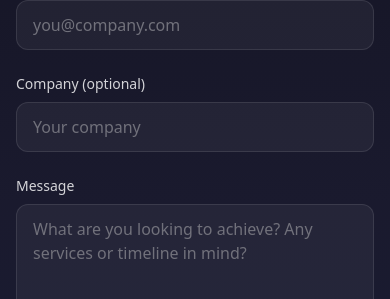
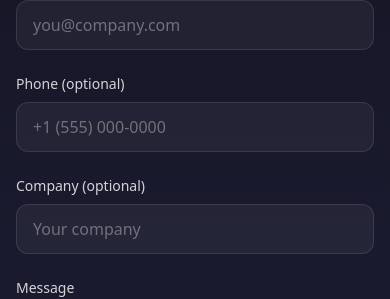
Before and after one commit to BMcCarthy96/McCarthyAIAutomations, a Next.js app: page /contact in a window 390 px wide. Shown: the part 545-844 px from the top of the page. Built offline with nearby package versions, Linux system fonts and the light colour scheme; no server answers.

Commit message:
Add optional phone field to lead form

```diff
--- a/app/admin/support/[id]/page.tsx
+++ b/app/admin/support/[id]/page.tsx
@@ -16,6 +16,7 @@ import {
   Building2,
   Calendar,
   Mail,
+  Phone,
   Sparkles,
   User,
 } from "lucide-react";
@@ -158,6 +159,17 @@ export default async function AdminSupportRequestPage({
                   </dd>
                 </div>
               )}
+              {request.source === "public" && request.requesterPhone && (
+                <div>
+                  <dt className="flex items-center gap-1.5 text-xs font-medium text-zinc-500">
+                    <Phone className="h-3.5 w-3.5" aria-hidden />
+                    Phone
+                  </dt>
+                  <dd className="mt-1 font-mono text-sm text-zinc-200">
+                    {request.requesterPhone}
+                  </dd>
+                </div>
+              )}
             </dl>
           </div>
 
--- a/components/contact/ContactForm.tsx
+++ b/components/contact/ContactForm.tsx
@@ -137,6 +137,23 @@ export function ContactForm() {
       </div>
       <div>
         <label
+          htmlFor="phone"
+          className="block text-sm font-medium text-zinc-300"
+        >
+          Phone (optional)
+        </label>
+        <input
+          id="phone"
+          name="phone"
+          type="tel"
+          maxLength={50}
+          autoComplete="tel"
+          className="mt-2 w-full rounded-xl border border-white/10 bg-white/5 px-4 py-3 text-white placeholder-zinc-500 focus:border-indigo-500 focus:outline-none focus:ring-1 focus:ring-indigo-500"
+          placeholder="+1 (555) 000-0000"
+        />
+      </div>
+      <div>
+        <label
           htmlFor="company"
           className="block text-sm font-medium text-zinc-300"
         >
--- a/lib/database.types.ts
+++ b/lib/database.types.ts
@@ -110,6 +110,7 @@ export interface Database {
           category: string | null;
           requester_name: string | null;
           requester_email: string | null;
+          requester_phone: string | null;
           lead_follow_up_eligible: boolean;
           follow_up_sent_at: string | null;
           lead_follow_up_suppressed: boolean;
@@ -141,6 +142,7 @@ export interface Database {
           category?: string | null;
           requester_name?: string | null;
           requester_email?: string | null;
+          requester_phone?: string | null;
           lead_follow_up_eligible?: boolean;
           follow_up_sent_at?: string | null;
           lead_follow_up_suppressed?: boolean;
@@ -172,6 +174,7 @@ export interface Database {
           category?: string | null;
           requester_name?: string | null;
           requester_email?: string | null;
+          requester_phone?: string | null;
           lead_follow_up_eligible?: boolean;
           follow_up_sent_at?: string | null;
           lead_follow_up_suppressed?: boolean;
--- a/lib/email/public-consultation-emails.ts
+++ b/lib/email/public-consultation-emails.ts
@@ -22,6 +22,8 @@ function getAppBaseUrl(): string {
 export type PublicConsultationEmailPayload = {
   requesterName: string;
   requesterEmail: string;
+  /** Optional; included in admin notification only when set. */
+  requesterPhone?: string;
   company: string;
   subject: string;
   message: string;
@@ -57,6 +59,9 @@ export async function sendPublicConsultationEmails(
         "",
         `Name: ${payload.requesterName}`,
         `Email: ${payload.requesterEmail}`,
+        ...(payload.requesterPhone
+          ? [`Phone: ${payload.requesterPhone}`]
+          : []),
         `Subject: ${payload.subject}`,
         ...(payload.company ? [`Company: ${payload.company}`] : []),
         "",
--- a/lib/lead-ai/analyze-public-lead.ts
+++ b/lib/lead-ai/analyze-public-lead.ts
@@ -209,6 +209,7 @@ interface ZapierLeadEnrichmentPayload {
   site_url: string | null;
   name: string;
   email: string | null;
+  phone: string | null;
   message: string;
   summary: string | null;
   business_type: string | null;
@@ -289,7 +290,7 @@ export async function processPublicLeadAnalysis(
   const { data: row, error: fetchErr } = await supabase
     .from("support_requests")
     .select(
-      "id, client_id, category, requester_name, requester_email, subject, body, created_at, ai_lead_analysis_status"
+      "id, client_id, category, requester_name, requester_email, requester_phone, subject, body, created_at, ai_lead_analysis_status"
     )
     .eq("id", requestId)
     .maybeSingle();
@@ -435,6 +436,7 @@ export async function processPublicLeadAnalysis(
         site_url: leadEnginePublicSiteUrl(),
         name: requesterName,
         email: (row.requester_email as string | null)?.trim() || null,
+        phone: (row.requester_phone as string | null)?.trim() || null,
         message: body || subject || "",
         summary: normalized.ai_lead_summary,
         business_type: normalized.ai_business_type,
--- a/lib/portal-actions.ts
+++ b/lib/portal-actions.ts
@@ -93,6 +93,7 @@ export type CreatePublicSupportRequestState =
 
 const NAME_MAX = 200;
 const EMAIL_MAX = 320;
+const PHONE_MAX = 50;
 const PUBLIC_SUBJECT_MAX = 500;
 const PUBLIC_BODY_MAX = 10000;
 const WEBSITE_MAX = 512;
@@ -121,6 +122,7 @@ export async function createPublicSupportRequestAction(
 
   const name = (formData.get("name") as string)?.trim() ?? "";
   const email = (formData.get("email") as string)?.trim() ?? "";
+  const phone = (formData.get("phone") as string)?.trim() ?? "";
   const company = (formData.get("company") as string)?.trim() ?? "";
   const message = (formData.get("message") as string)?.trim() ?? "";
   const subjectRaw = (formData.get("subject") as string)?.trim() ?? "";
@@ -156,6 +158,12 @@ export async function createPublicSupportRequestAction(
       error: `Subject must be ${PUBLIC_SUBJECT_MAX} characters or less.`,
     };
   }
+  if (phone.length > PHONE_MAX) {
+    return {
+      success: false,
+      error: `Phone must be ${PHONE_MAX} characters or less.`,
+    };
+  }
 
   let body = message;
   if (company) {
@@ -174,6 +182,7 @@ export async function createPublicSupportRequestAction(
       project_id: null,
       requester_name: name,
       requester_email: email,
+      requester_phone: phone || null,
       subject,
       body,
       status: "open",
@@ -204,6 +213,7 @@ export async function createPublicSupportRequestAction(
     await sendPublicConsultationEmails({
       requesterName: name,
       requesterEmail: email,
+      requesterPhone: phone || undefined,
       company,
       subject,
       message,
--- a/lib/support/admin-data.ts
+++ b/lib/support/admin-data.ts
@@ -129,7 +129,7 @@ export async function getSupportRequestById(
   const { data, error } = await supabase
     .from("support_requests")
     .select(
-      "id, subject, body, status, created_at, client_id, requester_name, requester_email, lead_follow_up_eligible, follow_up_sent_at, lead_follow_up_suppressed, ai_lead_analysis_status, ai_lead_summary, ai_business_type, ai_likely_service, ai_urgency, ai_budget_signal, ai_lead_temperature, ai_confidence, ai_next_action, ai_follow_up_tone, ai_suggested_reply, ai_classification_note, ai_processed_at, ai_error_message, ai_model, clients(name, email), projects(name), support_replies(id, body, sender_type, created_at)"
+      "id, subject, body, status, created_at, client_id, requester_name, requester_email, requester_phone, lead_follow_up_eligible, follow_up_sent_at, lead_follow_up_suppressed, ai_lead_analysis_status, ai_lead_summary, ai_business_type, ai_likely_service, ai_urgency, ai_budget_signal, ai_lead_temperature, ai_confidence, ai_next_action, ai_follow_up_tone, ai_suggested_reply, ai_classification_note, ai_processed_at, ai_error_message, ai_model, clients(name, email), projects(name), support_replies(id, body, sender_type, created_at)"
     )
     .eq("id", id)
     .maybeSingle();
@@ -145,6 +145,7 @@ export async function getSupportRequestById(
     client_id: string | null;
     requester_name: string | null;
     requester_email: string | null;
+    requester_phone: string | null;
     lead_follow_up_eligible: boolean;
     follow_up_sent_at: string | null;
     lead_follow_up_suppressed: boolean;
@@ -207,6 +208,7 @@ export async function getSupportRequestById(
     clientEmail: row.clients?.email?.trim() || null,
     requesterName: row.requester_name,
     requesterEmail: row.requester_email,
+    requesterPhone: row.requester_phone,
     source: isPublic ? ("public" as const) : ("client" as const),
     projectName: row.projects?.name ?? null,
     replies,
--- a/lib/support/types.ts
+++ b/lib/support/types.ts
@@ -51,6 +51,8 @@ export interface AdminSupportDetail {
   clientEmail: string | null;
   requesterName: string | null;
   requesterEmail: string | null;
+  /** Public consultation phone when provided. */
+  requesterPhone: string | null;
   source: "client" | "public";
   projectName: string | null;
   replies: AdminSupportReply[];
```
Also changed, not shown: 1 other file (tests, documents, lock files or other folders).
